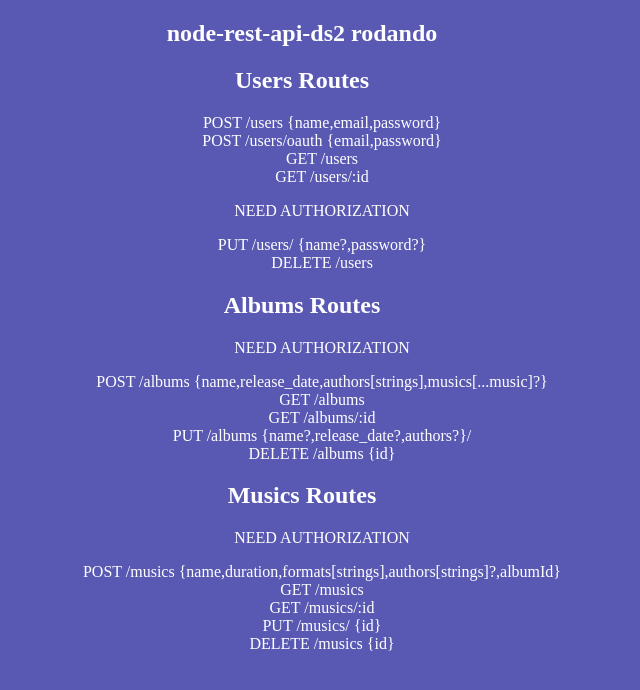
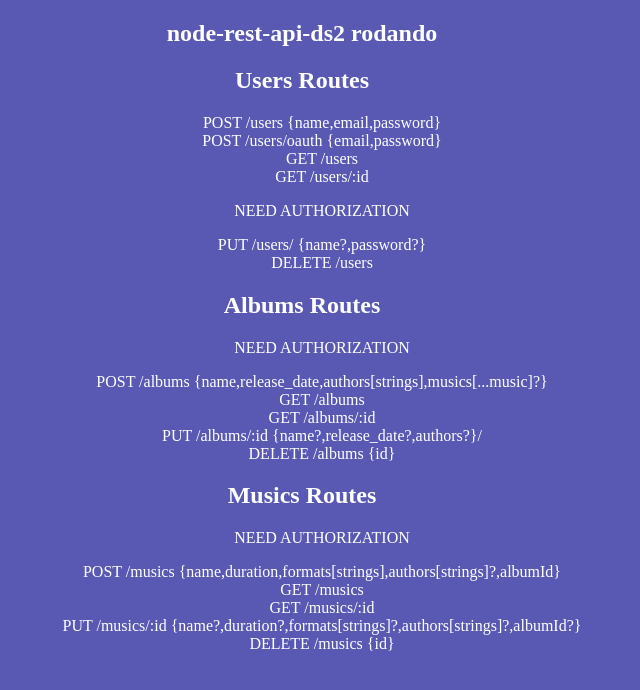
Before and after one commit to Chipskein/node-res-api-ds2, a website: page src/pages/index.html in a window 1280 px wide. Shown: the whole page, without its empty margins (338-978 px from the left). Drawn offline with Linux system fonts and the light colour scheme.

Commit message:
Update index.html

```diff
--- a/src/pages/index.html
+++ b/src/pages/index.html
@@ -39,7 +39,7 @@
                 <li>POST    /albums {name,release_date,authors[strings],musics[...music]?} </li>
                 <li>GET     /albums </li>
                 <li>GET     /albums/:id </li>
-                <li>PUT     /albums {name?,release_date?,authors?}/</li>
+                <li>PUT     /albums/:id {name?,release_date?,authors?}/</li>
                 <li>DELETE  /albums {id}</li>
             </ul>
         </div>
@@ -52,7 +52,7 @@
                 <li>POST    /musics {name,duration,formats[strings],authors[strings]?,albumId}</li>
                 <li>GET     /musics</li>
                 <li>GET     /musics/:id</li>
-                <li>PUT     /musics/ {id}</li>
+                <li>PUT     /musics/:id {name?,duration?,formats[strings]?,authors[strings]?,albumId?}</li>
                 <li>DELETE  /musics {id}</li>
             </ul>
         </div>
```
